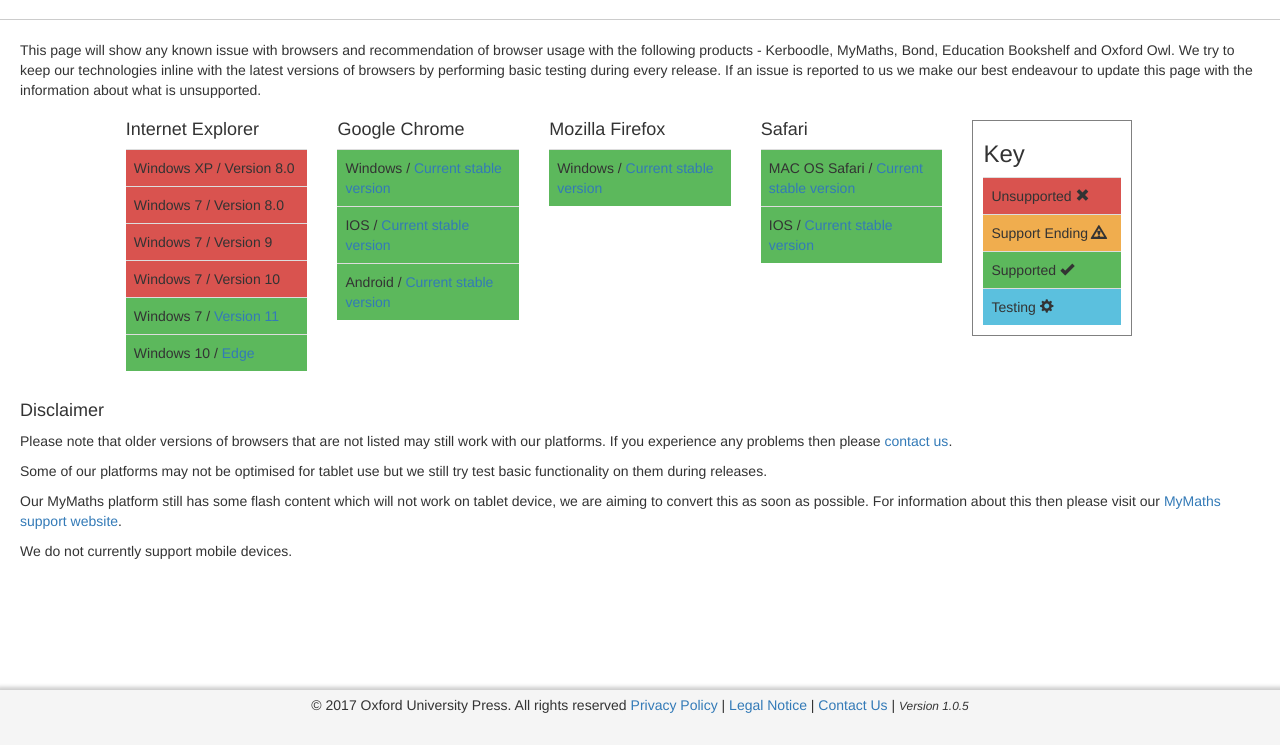
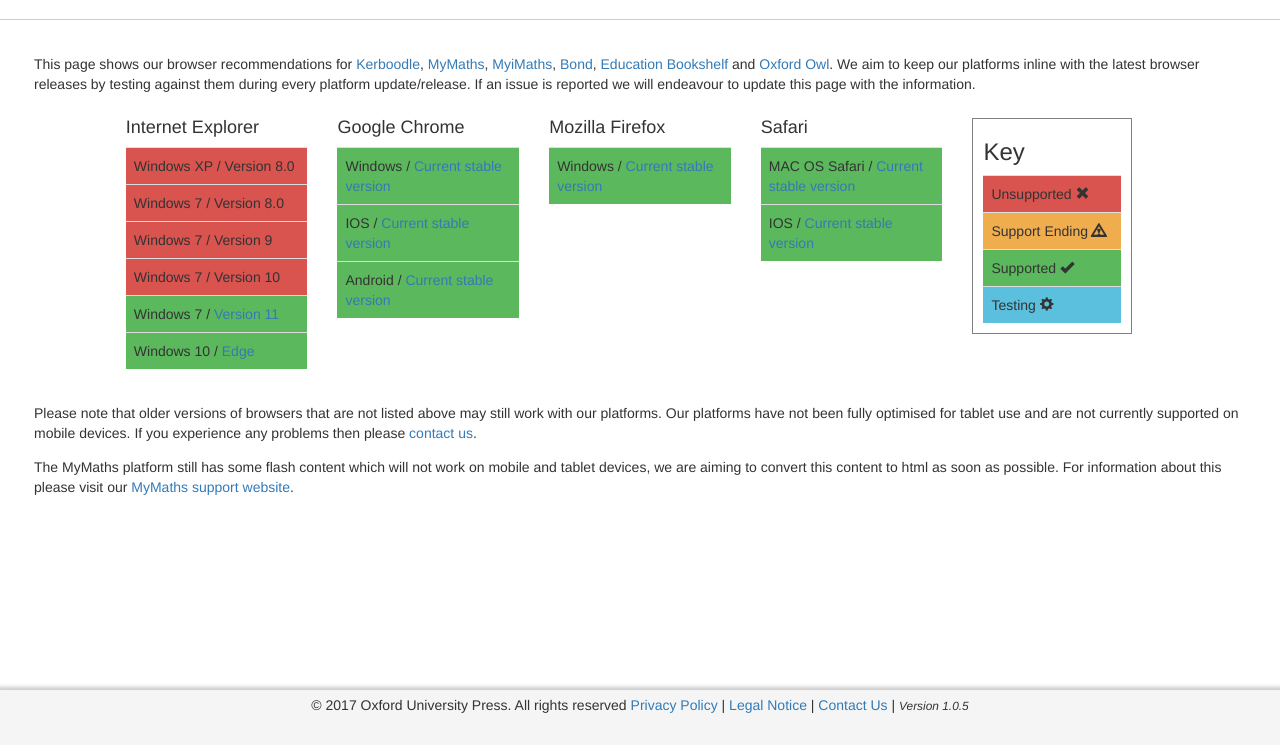
Before and after one commit to paulkennethkent/browser-matrix, a website: page index.html in a window 1280 px wide. Shown: the part 65-810 px from the top of the page. Drawn offline with nearby package versions, Linux system fonts and the light colour scheme.

Commit message:
text changes and style changes

```diff
--- a/index.html
+++ b/index.html
@@ -19,7 +19,7 @@
   <div class="page-wrap">
 
 
-  <p>This page will show any known issue with browsers and recommendation of browser usage with the following products - Kerboodle, MyMaths, Bond, Education Bookshelf and Oxford Owl. We try to keep our technologies inline with the latest versions of browsers by performing basic testing during every release. If an issue is reported to us we make our best endeavour to update this page with the information about what is unsupported. </p>
+  <p>This page shows our browser recommendations for <a href="https://www.kerboodle.com/users/login" target="_blank">Kerboodle</a>, <a href="https://www.mymaths.co.uk/" target="_blank">MyMaths</a>, <a href="https://www.myimaths.com/" target="_blank">MyiMaths</a>,   <a href="https://www.bond11plus.co.uk/" target="_blank">Bond</a>, <a href="http://bookshelf.oxfordsecondary.co.uk/sign-in" target="_blank">Education Bookshelf</a> and <a href="https://www.oxfordowl.co.uk/" target="_blank">Oxford Owl</a>.  We aim to keep our platforms inline with the latest browser releases by testing against them during every platform update/release. If an issue is reported we will endeavour to update this page with the information. </p>
 
 
 
@@ -97,21 +97,15 @@
     <br>
 
     <div class="disclaimer">
-      <h4>Disclaimer</h4>
+      <!-- <h4>Disclaimer</h4> -->
       <p>
-        Please note that older versions of browsers that are not listed may still work with our platforms. If you experience any problems then please <a href="mailto:edtechsupport@oup.com?subject=Browser-Support">contact us</a>.
-      </p>
-      <p>
-        Some of our platforms may not be optimised for tablet use but we still try test basic functionality on them during releases.
+        Please note that older versions of browsers that are not listed above may still work with our platforms. Our platforms have not been fully optimised for tablet use and are not currently supported on mobile devices.  If you experience any problems then please <a href="mailto:edtechsupport@oup.com?subject=Browser-Support" target="_blank">contact us</a>.
       </p>
 
       <p>
-        Our MyMaths platform still has some flash content which will not work on tablet device, we are aiming to convert this as soon as possible. For information about this then please visit our
-        <a href="https://global.oup.com/education/product_support/mymaths/technical/mymaths-and-flash-2/?region=uk"> MyMaths support website</a>.
+        The MyMaths platform still has some flash content which will not work on mobile and tablet devices, we are aiming to convert this content to html as soon as possible. For information about this please visit our
+        <a href="https://global.oup.com/education/product_support/mymaths/technical/mymaths-and-flash-2/?region=uk" target="_blank"> MyMaths support website</a>.
         </p>
-
-        <p>We do not currently support mobile devices.</p>
-
     </div>
   </div>
 
--- a/sass/main.scss
+++ b/sass/main.scss
@@ -96,6 +96,14 @@
   display: block;
 }
 
+.page-wrap > p {
+   margin: 1em;
+}
+
+.disclaimer > p {
+   margin: 1em;
+}
+
 .site-footer {
     background: #F5F5F5;
     box-shadow: 2px 2px 4px 5px #ccc;
```
Also changed, not shown: css/main.css.
